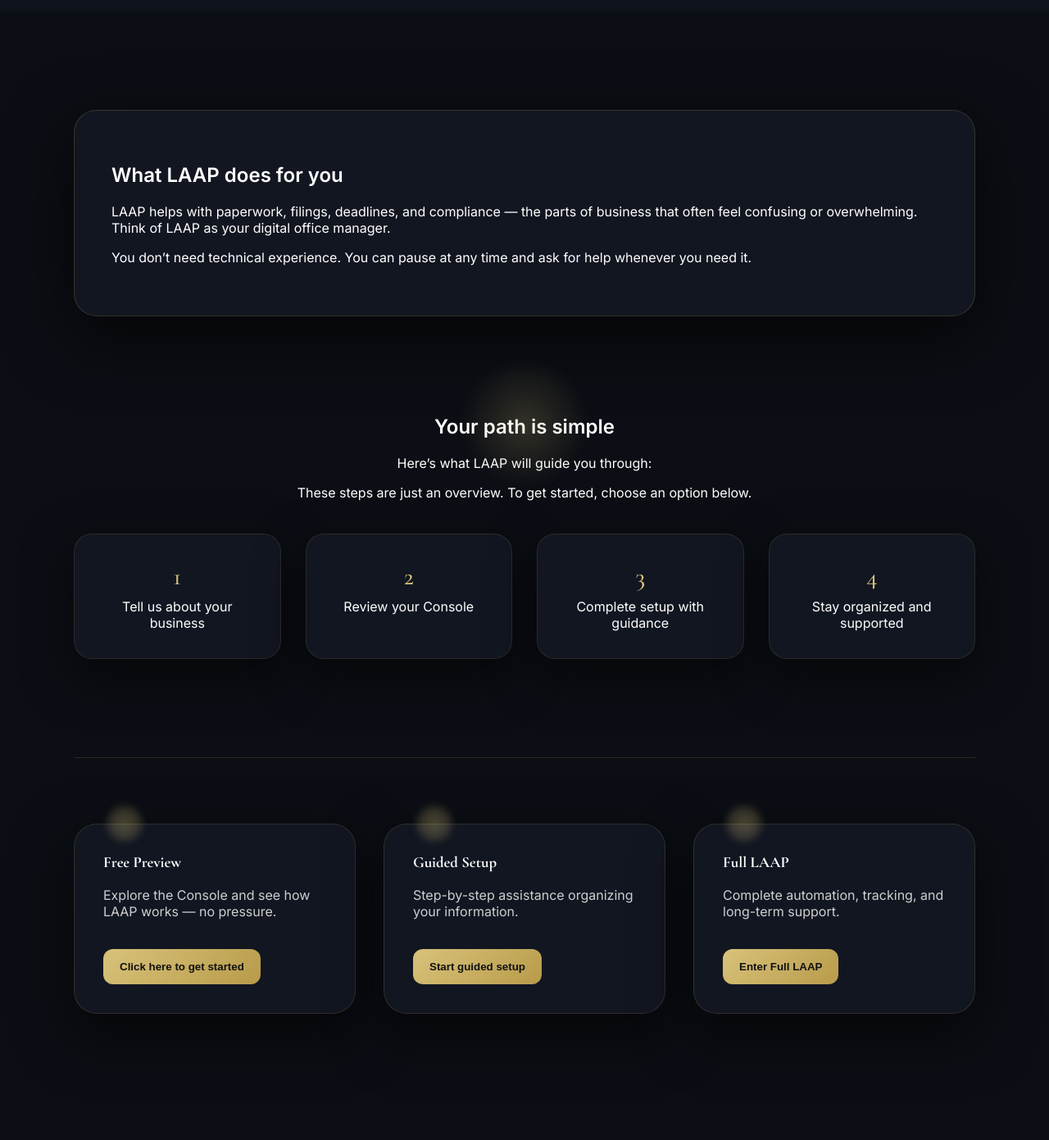
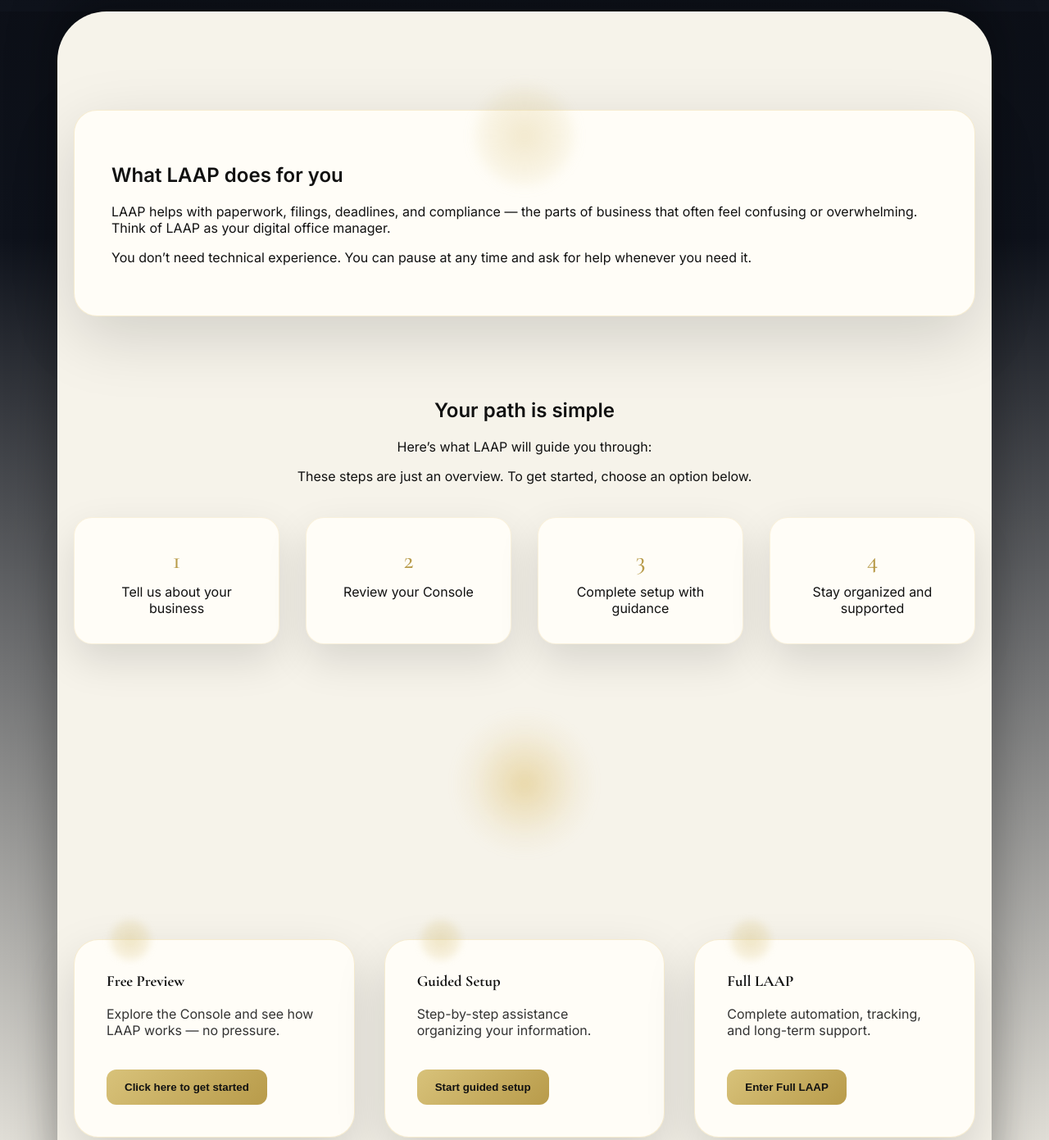
Before and after one commit to LaFaries/LAAP, a plain HTML site: page welcome/index.html in a window 1280 px wide. Shown: the part 520-1911 px from the top of the page at 82% size. Before the commit the page ends 1877 px from the top, so only its background shows below. Drawn offline with nearby package versions, Linux system fonts and the light colour scheme.

Commit message:
Update style.css

```diff
--- a/welcome/style.css
+++ b/welcome/style.css
@@ -1,16 +1,16 @@
 /* =========================
-   LAFARIES BRAND STYLE RESET
+   LAFARIES BLACK + CREAM + GOLD SYSTEM
 ========================= */
 
 body{
   margin:0;
   font-family:Inter, sans-serif;
-  background:#0b0e14;
-  color:#fff;
+  background:linear-gradient(180deg,#07090f 0%,#0f131c 40%,#f6f3ea 100%);
+  color:#111;
 }
 
 /* =========================
-   HEADER / NAV
+   HEADER
 ========================= */
 
 header{
@@ -39,7 +39,6 @@ header{
   color:#fff;
   font-family:"Cormorant Garamond", serif;
   font-weight:600;
-  font-size:18px;
 }
 
 .brand img{
@@ -48,7 +47,7 @@ header{
   border-radius:50%;
 }
 
-/* NAV LINKS */
+/* NAV */
 
 nav{
   display:flex;
@@ -69,18 +68,18 @@ nav a:hover{
 
 .cta{
   color:#d8c27a;
-  text-decoration:none;
   font-weight:600;
 }
 
 /* =========================
-   HERO
+   HERO (BLACK + GOLD GLOW)
 ========================= */
 
 .hero{
   background:
-    radial-gradient(900px 420px at 50% -10%, rgba(218,184,92,.35), transparent 55%),
+    radial-gradient(900px 420px at 50% -10%, rgba(218,184,92,.45), transparent 55%),
     linear-gradient(180deg,#07090f,#0f131c);
+  color:#fff;
   padding:140px 20px 130px;
   text-align:center;
 }
@@ -89,7 +88,6 @@ nav a:hover{
   font-family:"Cormorant Garamond", serif;
   font-size:64px;
   margin:0 0 24px;
-  letter-spacing:.4px;
   text-shadow:
     0 0 22px rgba(218,184,92,.45),
     0 12px 40px rgba(0,0,0,.7);
@@ -99,134 +97,146 @@ nav a:hover{
   max-width:760px;
   margin:auto;
   line-height:1.7;
-  color:#cfcfcf;
+  color:#d9d9d9;
 }
 
 /* =========================
-   MAIN WRAPPER
+   MAIN WRAP (CREAM CONTRAST)
 ========================= */
 
 main{
   max-width:1100px;
   margin:auto;
   padding:120px 20px;
+  background:#f6f3ea;
+  border-top-left-radius:60px;
+  border-top-right-radius:60px;
+  box-shadow:0 -20px 60px rgba(0,0,0,.35);
 }
 
 /* =========================
-   PANEL CARD
+   PANEL (CREAM + GOLD RING)
 ========================= */
 
 .panel{
-  background:#121621;
+  background:#fffdf7;
   border-radius:28px;
   padding:46px;
   box-shadow:
-    0 25px 80px rgba(0,0,0,.65),
-    inset 0 0 0 1px rgba(218,184,92,.18);
-  margin-bottom:80px;
+    0 25px 80px rgba(0,0,0,.15),
+    inset 0 0 0 1px rgba(218,184,92,.25);
+  margin-bottom:90px;
+  position:relative;
+}
+
+.panel::before{
+  content:"";
+  position:absolute;
+  top:-28px;
+  left:50%;
+  transform:translateX(-50%);
+  width:120px;
+  height:120px;
+  border-radius:50%;
+  background:radial-gradient(circle,#d8c27a55,#d8c27a00);
+  filter:blur(8px);
 }
 
 /* =========================
-   SECTION DIVIDER (GOLD RING)
+   STEPS SECTION
 ========================= */
 
 .steps{
-  margin:120px 0 40px;
+  margin:100px 0 60px;
   text-align:center;
-  position:relative;
 }
-
-.steps::before{
-  content:"";
-  position:absolute;
-  top:-70px;
-  left:50%;
-  transform:translateX(-50%);
-  width:160px;
-  height:160px;
-  border-radius:50%;
-  background:radial-gradient(circle,#d8c27a33 0%,transparent 70%);
-  filter:blur(6px);
-}
-
-/* =========================
-   STEPS GRID
-========================= */
 
 .steps-grid{
   display:grid;
   grid-template-columns:repeat(auto-fit,minmax(200px,1fr));
-  gap:30px;
+  gap:32px;
   margin-top:40px;
 }
 
 .step{
-  background:#121621;
+  background:#fffdf7;
   border-radius:22px;
-  padding:34px 24px;
+  padding:34px 26px;
   box-shadow:
-    0 20px 60px rgba(0,0,0,.55),
-    inset 0 0 0 1px rgba(218,184,92,.12);
+    0 20px 50px rgba(0,0,0,.12),
+    inset 0 0 0 1px rgba(218,184,92,.18);
 }
 
 .step-num{
   font-family:"Cormorant Garamond", serif;
   font-size:30px;
-  margin-bottom:8px;
-  color:#d8c27a;
+  margin-bottom:10px;
+  color:#b89b4a;
 }
 
 /* =========================
-   TIERS SECTION (ENTRY AREA)
+   GOLD RING DIVIDER BETWEEN SECTIONS
+========================= */
+
+.steps::after{
+  content:"";
+  display:block;
+  width:180px;
+  height:180px;
+  margin:80px auto 0;
+  border-radius:50%;
+  background:
+    radial-gradient(circle,rgba(218,184,92,.45) 0%, rgba(218,184,92,.08) 50%, transparent 70%);
+  filter:blur(6px);
+}
+
+/* =========================
+   TIERS (ENTRY AREA)
 ========================= */
 
 .tiers{
-  margin-top:120px;
-  padding-top:80px;
-  border-top:1px solid rgba(218,184,92,.15);
+  margin-top:100px;
   display:grid;
   grid-template-columns:repeat(auto-fit,minmax(260px,1fr));
-  gap:34px;
+  gap:36px;
 }
 
 .tier{
-  background:#121621;
-  border-radius:28px;
-  padding:36px;
+  background:#fffdf7;
+  border-radius:30px;
+  padding:40px;
   box-shadow:
-    0 24px 70px rgba(0,0,0,.6),
-    inset 0 0 0 1px rgba(218,184,92,.15);
-  text-align:left;
+    0 25px 60px rgba(0,0,0,.15),
+    inset 0 0 0 1px rgba(218,184,92,.25);
   position:relative;
 }
 
 .tier::before{
   content:"";
   position:absolute;
-  top:-22px;
-  left:40px;
-  width:44px;
-  height:44px;
+  top:-24px;
+  left:44px;
+  width:50px;
+  height:50px;
   border-radius:50%;
-  background:radial-gradient(circle,#d8c27a55,#d8c27a11);
+  background:radial-gradient(circle,#d8c27a66,#d8c27a11);
   filter:blur(4px);
 }
 
 .tier h3{
   margin-top:0;
   font-family:"Cormorant Garamond", serif;
-  color:#fff;
 }
 
 .tier p{
-  color:#cfcfcf;
+  color:#333;
 }
 
 .tier button{
-  margin-top:20px;
+  margin-top:22px;
   background:linear-gradient(135deg,#d8c27a,#b89b4a);
   border:none;
-  padding:14px 20px;
+  padding:14px 22px;
   border-radius:12px;
   font-weight:600;
   cursor:pointer;
```
